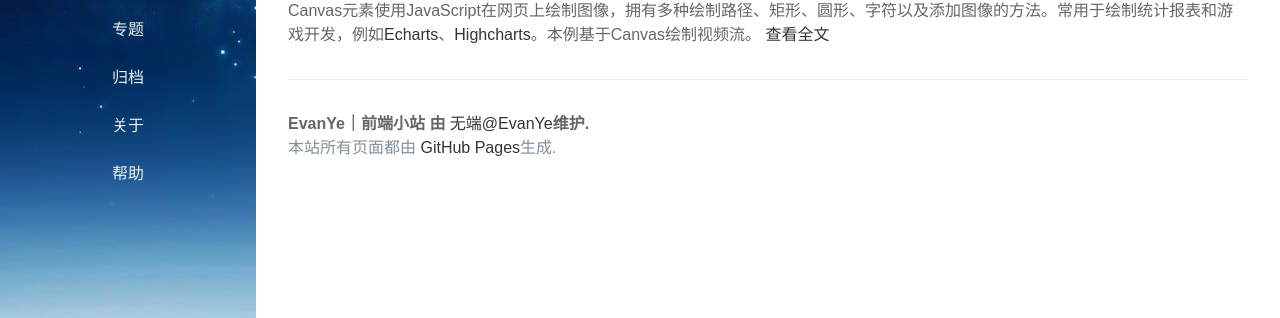
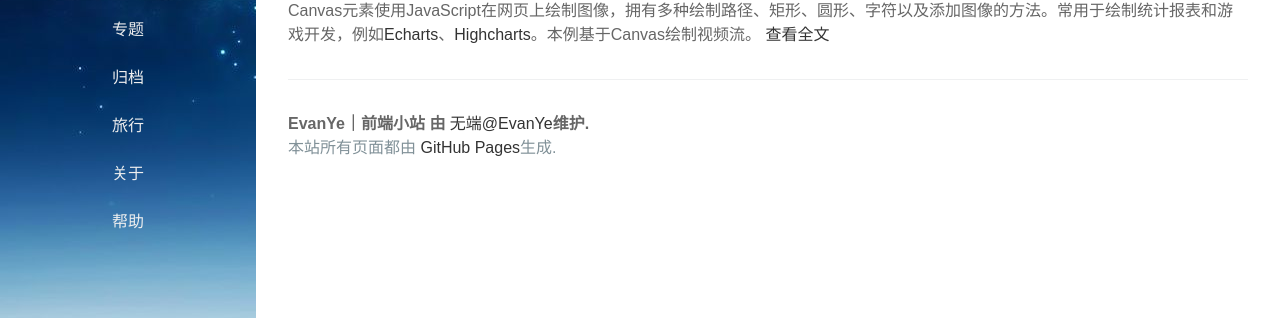
Before and after one commit to EvanYe1990/notes, a Jekyll site: the page built from index.md, in a window 1280 px wide. Shown: the part 383-701 px from the top of the page. Built offline with Jekyll 4.4.1, drawn with Linux system fonts in a browser that asks for light colours; our own code applies the rules of GitHub Pages for plain Markdown files.

Commit message:
添加旅行模块

```diff
--- a/_layouts/default.html
+++ b/_layouts/default.html
@@ -24,6 +24,7 @@
         <a href="/notes/">首页</a>
         <a href="/notes/topic/">专题</a>
         <a href="/notes/archives/">归档</a>
+        <a href="/notes/trip/">旅行</a>
         <a href="/notes/about/">关于</a>
         <a href="/notes/help/">帮助</a>
       </nav>
```
